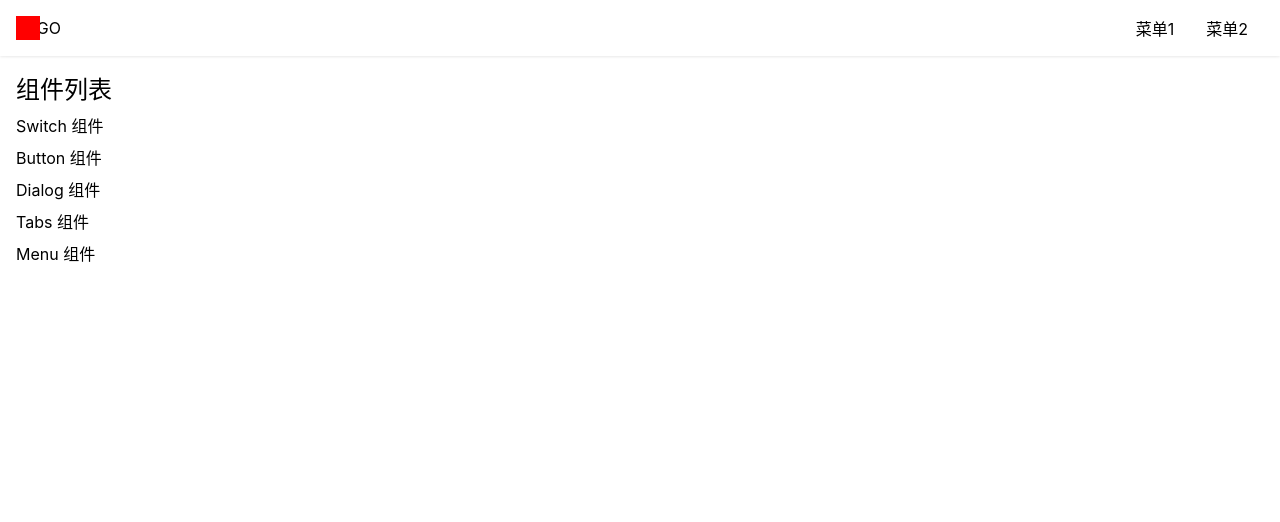
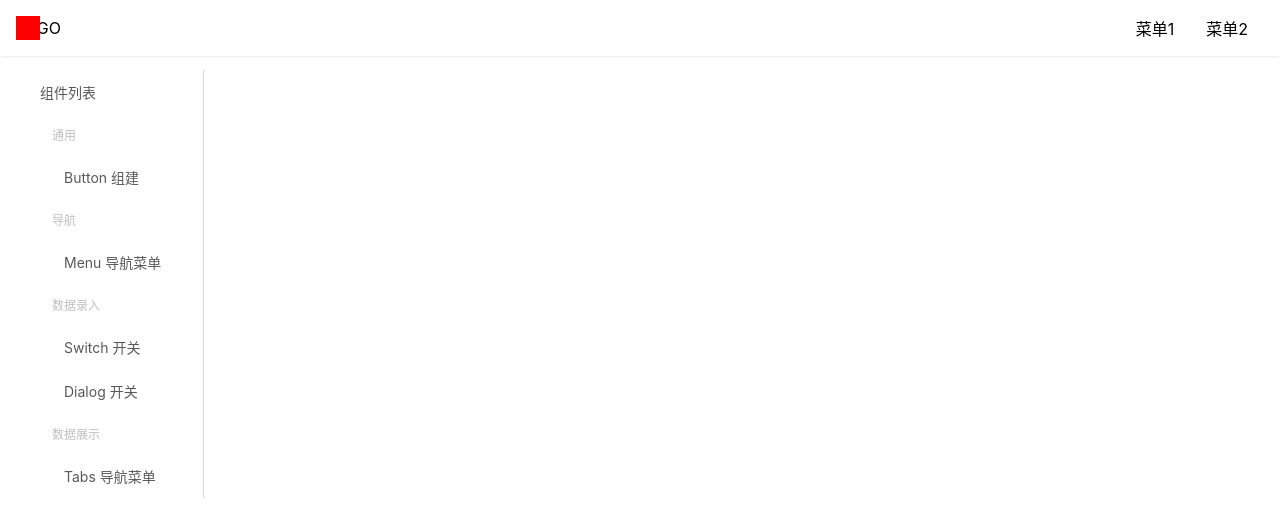
Before and after one commit to Maricaya/LU-UI-vue3, a Vue app: page /#/doc in a window 1280 px wide. Shown: the top 522 px of the page. Built offline with nearby package versions, Linux system fonts and the light colour scheme.

Commit message:
完成页面菜单改造

```diff
--- a/src/lib/menu/Menu.vue
+++ b/src/lib/menu/Menu.vue
@@ -36,7 +36,7 @@ export default {
     const openKeys = ref<Array<SelectedKey>>(props.defaultOpenKeys || []);
     const enableOpenKey = (key: SelectedKey, enabled: boolean) => {
       if (enabled) {
-        if (openKeys.value.indexOf(key) !== -1) {
+        if (openKeys.value.indexOf(key) === -1) {
           openKeys.value.push(key)
         }
       }
@@ -61,6 +61,6 @@ export default {
   margin-bottom: 0;
   font-size: 14px;
   border-right: 1px solid $lu-border;
-  width: 220px;
+  //width: 220px;
 }
 </style>
--- a/src/lib/menu/SubMenu.vue
+++ b/src/lib/menu/SubMenu.vue
@@ -5,8 +5,7 @@
       active: openKeys.indexOf(value) > -1,
       selected,
       disabled: disabled === true
-    }"
-  >
+    }">
     <div class="lu-sub-menu-title" @click="onClick">
       <slot name="title"/>
       <lu-icon
@@ -16,7 +15,7 @@
           :size="12"
       ></lu-icon>
     </div>
-    <ul class="lu-sub-menu-list">
+    <ul class="lu-sub-menu-list" v-if="openKeys.indexOf(value) > -1">
       <slot/>
     </ul>
   </li>
--- a/src/site/Demos/MenuDemo.vue
+++ b/src/site/Demos/MenuDemo.vue
@@ -2,7 +2,7 @@
 	<div class="container">
 		<div class="title">Menu 示例</div>
 		<h2>纵向菜单</h2>
-		<div class="row">
+		<div class="row" style="width: 220px">
 			<lu-menu
         default-selected-key="option-1"
         :default-open-keys="['navigation-1']"
--- a/src/site/components/Topnav.vue
+++ b/src/site/components/Topnav.vue
@@ -1,5 +1,5 @@
 <template>
-	<div class="topnav">
+  <div class="top-nav">
     <div class="logo">LOGO</div>
     <ul class="menu">
       <li>菜单1</li>
@@ -13,7 +13,6 @@
 import {inject, Ref} from "vue";
 
 export default {
-    name: "Topnav",
   setup() {
     const asideVisible = inject<Ref<boolean>>("asideVisible");
     const toggleMenu = () => {
@@ -25,7 +24,7 @@
 </script>
 
 <style lang="scss" scoped>
-	.topnav {
+.top-nav {
   box-shadow: rgba(2, 8, 20, 0.06) 0 1px 3px, rgba(2, 8, 20, 0.04) 0 1px 2px;
   display: flex;
   padding: 16px;
--- a/src/site/views/Doc.vue
+++ b/src/site/views/Doc.vue
@@ -1,16 +1,28 @@
 <template>
 	<div class="layout">
-		<Topnav class="nav"/>
+		<top-nav class="nav"/>
 		<div class="content">
 			<aside v-if="asideVisible">
-				<h2>组件列表</h2>
-				<ol>
-					<li><router-link to="/doc/switch">Switch 组件</router-link></li>
-					<li><router-link to="/doc/button">Button 组件</router-link></li>
-					<li><router-link to="/doc/dialog">Dialog 组件</router-link></li>
-          <li><router-link to="/doc/tabs">Tabs 组件</router-link></li>
-          <li><router-link to="/doc/menu">Menu 组件</router-link></li>
-				</ol>
+        <lu-menu>
+          <lu-menu-item value="overview">组件列表</lu-menu-item>
+          <lu-menu-group>
+            <template v-slot:title>通用</template>
+            <lu-menu-item value="button" @click="onClick('button')">Button 组建</lu-menu-item>
+          </lu-menu-group>
+          <lu-menu-group>
+            <template v-slot:title>导航</template>
+            <lu-menu-item value="menu" @click="onClick('menu')">Menu 导航菜单</lu-menu-item>
+          </lu-menu-group>
+          <lu-menu-group>
+            <template v-slot:title>数据录入</template>
+            <lu-menu-item value="switch" @click="onClick('switch')">Switch 开关</lu-menu-item>
+            <lu-menu-item value="dialog" @click="onClick('dialog')">Dialog 开关</lu-menu-item>
+          </lu-menu-group>
+          <lu-menu-group>
+            <template v-slot:title>数据展示</template>
+            <lu-menu-item value="tabs" @click="onClick('tabs')">Tabs 导航菜单</lu-menu-item>
+          </lu-menu-group>
+        </lu-menu>
 			</aside>
 			<main>
 				<router-view></router-view>
@@ -20,15 +32,27 @@
 </template>
 
 <script lang="ts">
-  import Topnav from "../components/Topnav.vue";
+  import TopNav from "../components/Topnav.vue";
   import {inject, Ref} from "vue";
+  import {Menu, MenuGroup, MenuItem} from '../../lib'
+  import {useRouter} from "vue-router";
 
   export default {
     name: "Doc",
-    components: {Topnav},
+    components: {
+      TopNav,
+      "lu-menu": Menu,
+      "lu-menu-group": MenuGroup,
+      "lu-menu-item": MenuItem,
+    },
     setup() {
+      const router = useRouter();
+
       const asideVisible = inject<Ref<boolean>>("asideVisible");
-      return {asideVisible};
+      const onClick = (key: string) => {
+        router.push(`/doc/${key}`);
+      }
+      return {asideVisible, onClick};
     }
   };
 </script>
@@ -44,7 +68,7 @@
 		> .content {
 			flex-grow: 1;
 			padding-top: 60px;
-			padding-left: 156px;
+			padding-left: 240px;
 			@media (max-width: 500px) {
 				padding-left: 0;
 			}
@@ -53,6 +77,7 @@
 	.content {
 		display: flex;
 		> aside {
+      background: #fff;
 			flex-shrink: 0;
 		}
 		> main {
@@ -61,7 +86,7 @@
 		}
 	}
 	aside {
-		width: 150px;
+		width: 220px;
 		position: fixed;
 		top: 0;
 		left: 0;
```
Also changed, not shown: src/lib/collapse-transition/CollapseTransition.vue (added, +11 -0 lines). Lines whose indentation alone changed are shown as unchanged.
